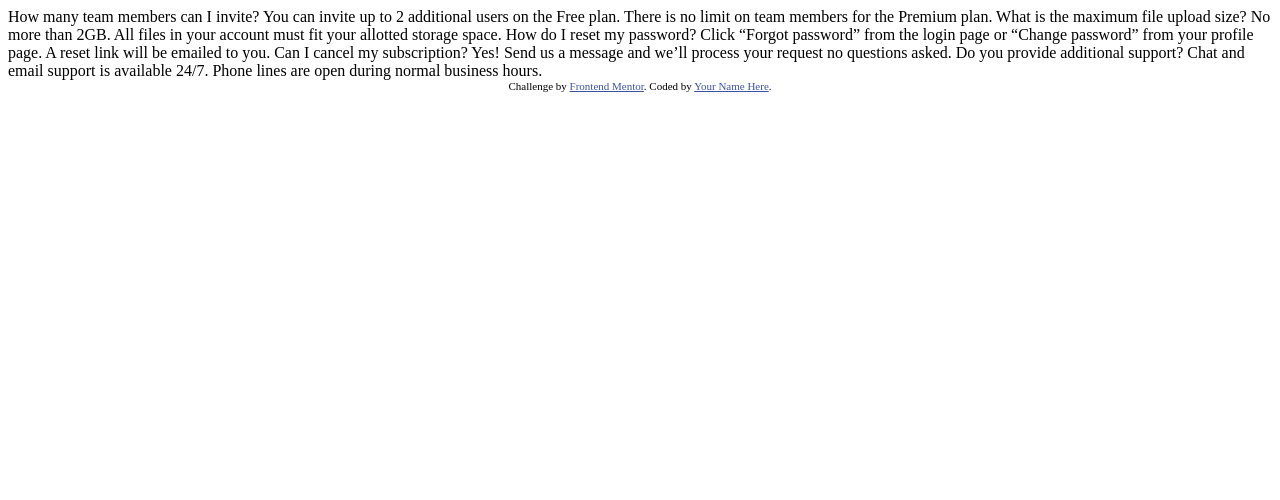
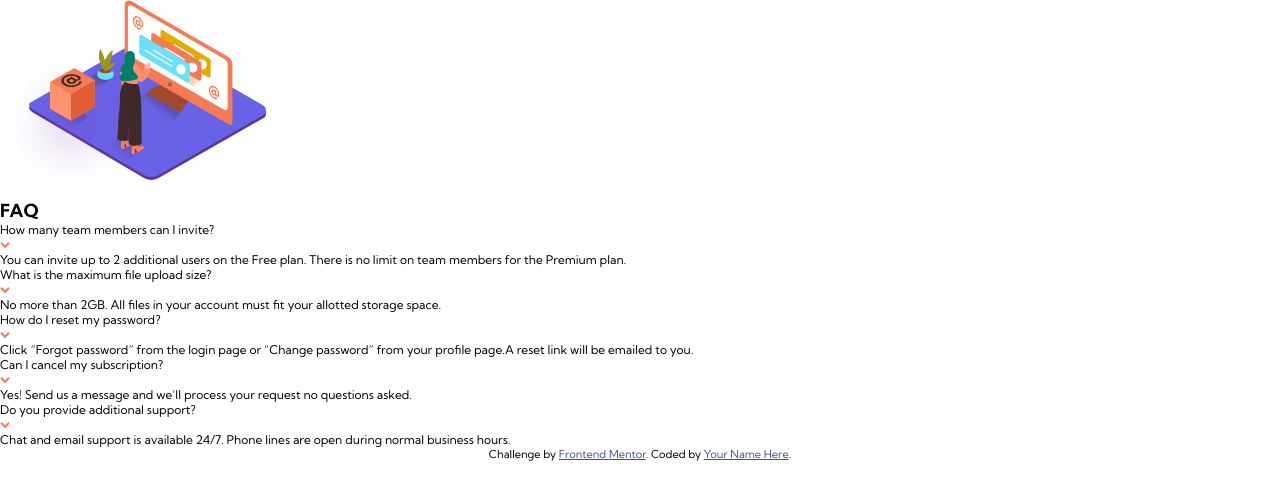
Before and after one commit to naveen570/faq-accordion-card-main, a plain HTML site: page index.html in a window 1280 px wide. Drawn offline with Linux system fonts and the light colour scheme.

Commit message:
basic-setup

```diff
--- a/index.html
+++ b/index.html
@@ -5,7 +5,10 @@
   <meta name="viewport" content="width=device-width, initial-scale=1.0"> <!-- displays site properly based on user's device -->
 
   <link rel="icon" type="image/png" sizes="32x32" href="./images/favicon-32x32.png">
-
+  <link rel="preconnect" href="https://fonts.googleapis.com">
+<link rel="preconnect" href="https://fonts.gstatic.com" crossorigin>
+<link href="https://fonts.googleapis.com/css2?family=Kumbh+Sans:wght@400;700&display=swap" rel="stylesheet">
+  <link rel="stylesheet" href="./style.css">
   <title>Frontend Mentor | FAQ Accordion Card</title>
 
   <!-- Feel free to remove these styles or customise in your own stylesheet 👍 -->
@@ -15,22 +18,73 @@
   </style>
 </head>
 <body>
+  <main class="container">
+    <section class="faq-section">
+      <div class="faq-image"><img src="./images/illustration-woman-online-mobile.svg" alt=""></div>
+      <div class="faq-main">
+        <h1 class="faq-head">FAQ</h1>
+        <div class="faq-questions">
+          <div class="faq-question">
+            <div class="question">
                How many team members can I invite?
+            </div>
+
+             <div class="toggle">
+              <img src="./images/icon-arrow-down.svg" alt="icon-arrow-down">
+            </div>
+            <div class="answer">
               You can invite up to 2 additional users on the Free plan. There is no limit on
               team members for the Premium plan.
-
+            </div>
+          </div>
+          <div class="faq-question">
+            <div class="question">
               What is the maximum file upload size?
+            </div>
+             <div class="toggle">
+              <img src="./images/icon-arrow-down.svg" alt="icon-arrow-down">
+            </div>
+            <div class="answer">
               No more than 2GB. All files in your account must fit your allotted storage space.
-
+            </div>
+          </div>
+          <div class="faq-question">
+            <div class="question">
               How do I reset my password?
-  Click “Forgot password” from the login page or “Change password” from your profile page.
-  A reset link will be emailed to you.
-
+            </div>
+             <div class="toggle">
+              <img src="./images/icon-arrow-down.svg" alt="icon-arrow-down">
+            </div>
+            <div class="answer">
+              Click “Forgot password” from the login page or “Change password” from your profile page.A reset link will be emailed to you.
+            </div>
+          </div>
+          <div class="faq-question">
+            <div class="question">
               Can I cancel my subscription?
+            </div>
+             <div class="toggle">
+              <img src="./images/icon-arrow-down.svg" alt="icon-arrow-down">
+            </div>
+            <div class="answer">
               Yes! Send us a message and we’ll process your request no questions asked.
-
+            </div>
+          </div>
+          <div class="faq-question">
+            <div class="question">
               Do you provide additional support?
+            </div>
+             <div class="toggle">
+              <img src="./images/icon-arrow-down.svg" alt="icon-arrow-down">
+            </div>
+            <div class="answer">
               Chat and email support is available 24/7. Phone lines are open during normal business hours.
+            </div>
+          </div>
+        </div>
+      </div>
+    </section>
+  </main>
 
   <div class="attribution">
     Challenge by <a href="https://www.frontendmentor.io?ref=challenge" target="_blank">Frontend Mentor</a>.
--- /dev/null
+++ b/style.css
@@ -0,0 +1,21 @@
+*,
+*::after,
+*::before {
+  box-sizing: border-box;
+  padding: 0;
+  margin: 0;
+}
+:root {
+  --p-dark-blue: hsl(238, 29%, 16%);
+  --p-soft-red: hsl(14, 88%, 65%);
+  --n-dark-blue: hsl(237, 12%, 33%);
+  --n-gray-blue: hsl(240, 6%, 50%);
+  --b-violet: hsl(273, 75%, 66%);
+  --b-blue: hsl(240, 73%, 65%);
+  --d-light-blue: hsl(240, 5%, 91%);
+}
+body {
+  font-family: "Kumbh Sans", sans-serif;
+  font-size: 12px;
+  height: 100vh;
+}
```
Lines whose indentation alone changed are shown as unchanged.
